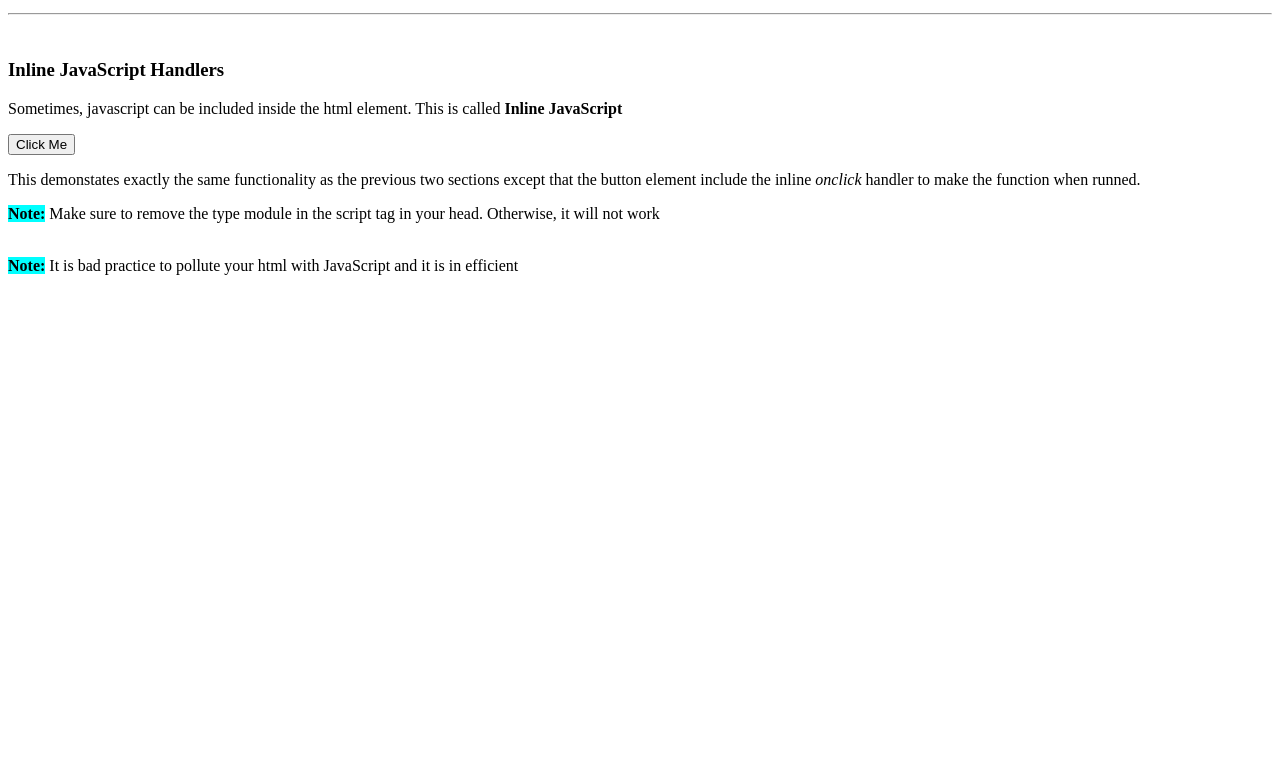
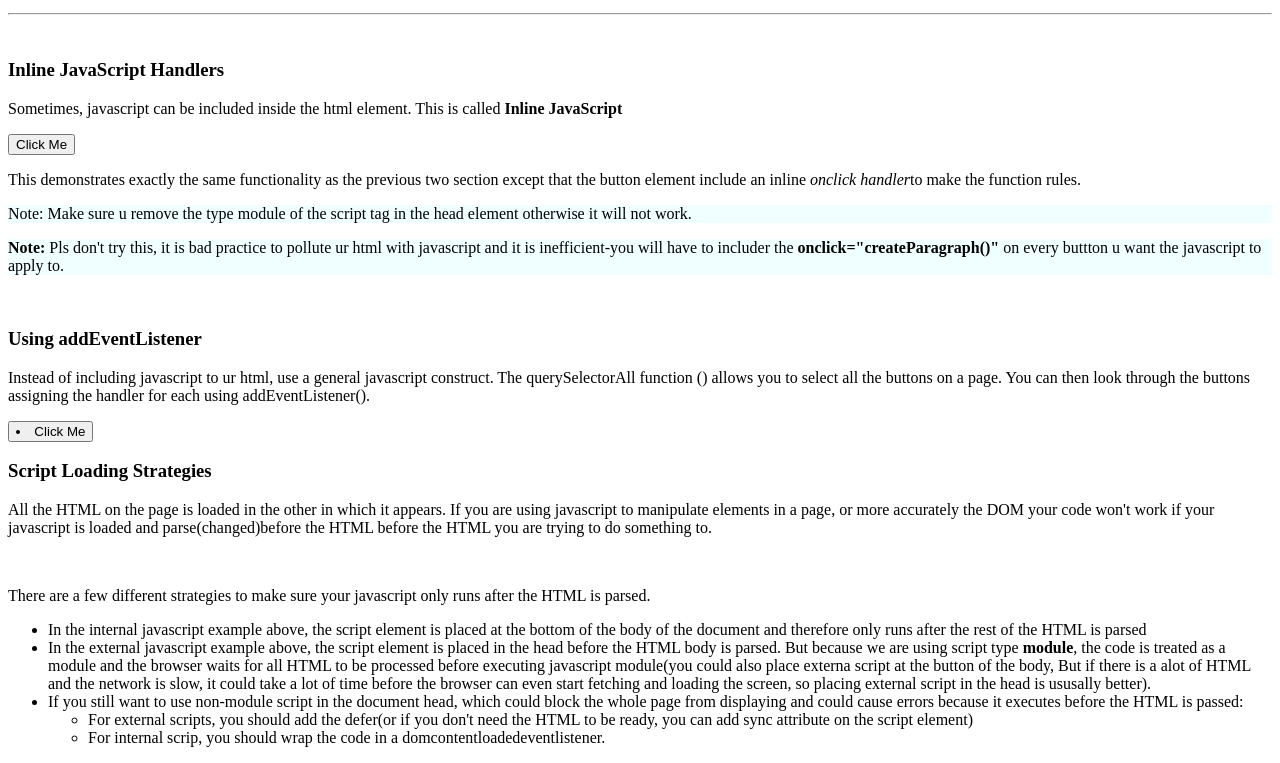
Before and after one commit to Potatocapalot/upssqfrontend_125b, a plain HTML site: page page-javascript/index.html in a window 1280 px wide. Shown: the part 472-1235 px from the top of the page. Before the commit the page ends 800 px from the top, so only its background shows below. Drawn offline with Linux system fonts and the light colour scheme.

Commit message:
Learning javascript

```diff
--- a/page-javascript/index.html
+++ b/page-javascript/index.html
@@ -45,14 +45,49 @@
     <p>
         Sometimes, javascript can be included inside the html element. This is called <b>Inline JavaScript</b>
     </p>
-    <button onclick="createParagraph()">Click Me</button>
+    <button>Click Me</button>
     <p>
-        This demonstates exactly the same functionality as the previous two sections except that the button element include the inline <i>onclick</i> handler to make the function when runned.
+        This demonstrates exactly the same functionality as the previous two section except that the button element include an inline <i>onclick handler</i>to make the function rules.
     </p>
-    <p><b style="background-color: aqua;">Note:</b> Make sure to remove the type module in the script tag in your head. Otherwise, it will not work
+   <div style="background-color: azure;">
+    <p>
+    Note: Make sure u remove the type module of the script tag in the head element otherwise it will not work.
     </p>
-    <br>
-    <b style="background-color: aqua;">Note:</b> It is bad practice to pollute your html with JavaScript and it is in efficient
+   </div>
+   <div style="background-color: azure;">
+    <p>
+    <strong>Note:</strong> Pls don't try this, it is bad practice to pollute ur html with javascript and it is inefficient<span>-</span>you will have to includer the <b>onclick="createParagraph()"</b> on every buttton u want the javascript to apply to.
+    </p>
+   </div>
+   <br>
+   <h3>Using addEventListener</h3>
+   <p>
+    Instead of including javascript to ur html, use a general javascript construct. The querySelectorAll function () allows you to select all the buttons on a page. You can then look through the buttons assigning the handler for each using addEventListener().
+   </p>
+   <button>
+    <li>
+        Click Me
+    </li>
+   </button>
+   <br>
+   <h3>Script Loading Strategies</h3>
+   <p>
+    All the HTML on the page is loaded in the other in which it appears. If you are using javascript to manipulate elements in a page, or more accurately the DOM your code won't work if your javascript is loaded and parse(changed)before the HTML before the HTML you are trying to do something to.
+   </p>
+   <br>
+   <p>
+    There are a few different strategies to make sure your javascript only runs after the HTML is parsed.
+    <ul>
+        <li>In the internal javascript example above, the script element is placed at the bottom of the body of the document and therefore only runs after the rest of the HTML is parsed</li>
+        <li>In the external javascript example above, the script element is placed in the head before the HTML body is parsed. But because we are using script type <b>module</b>, the code is treated as a module and the browser waits for all HTML to be processed before executing javascript module(you could also place externa script at the button of the body, But if there is a alot of HTML and the network is slow, it could take a lot of time before the browser can even start fetching and loading the screen, so placing external script in the head is ususally better).</li>
+        <li>If you still want to use non-module script in the document head, which could block the whole page from displaying and could cause errors because it executes before the HTML is passed:
+            <ul>
+                <li>For external scripts, you should add the defer(or if you don't need the HTML to be ready, you can add sync attribute on the script element)</li>
+                <li>For internal scrip, you should wrap the code in a domcontentloadedeventlistener.</li>
+            </ul>
+        </li>
+    </ul>
+   </p>
 
 </body>
 </html>
--- a/page-javascript/index.js
+++ b/page-javascript/index.js
@@ -7,8 +7,12 @@
 // for (const button of buttons) {
 //   button.addEventListener("click", createParagraph);
 // }
+const buttons = document.querySelectorAll("button");
 function createParagraph() {
   const para = document.createElement("p");
   para.textContent = "You clicked the button!";
   document.body.appendChild(para);
 }
+for (const button of buttons) {
+  button.addEventListener("click", createParagraph);
+}
```
Also changed, not shown: js-comment/index.html (added, +50 -0 lines).
